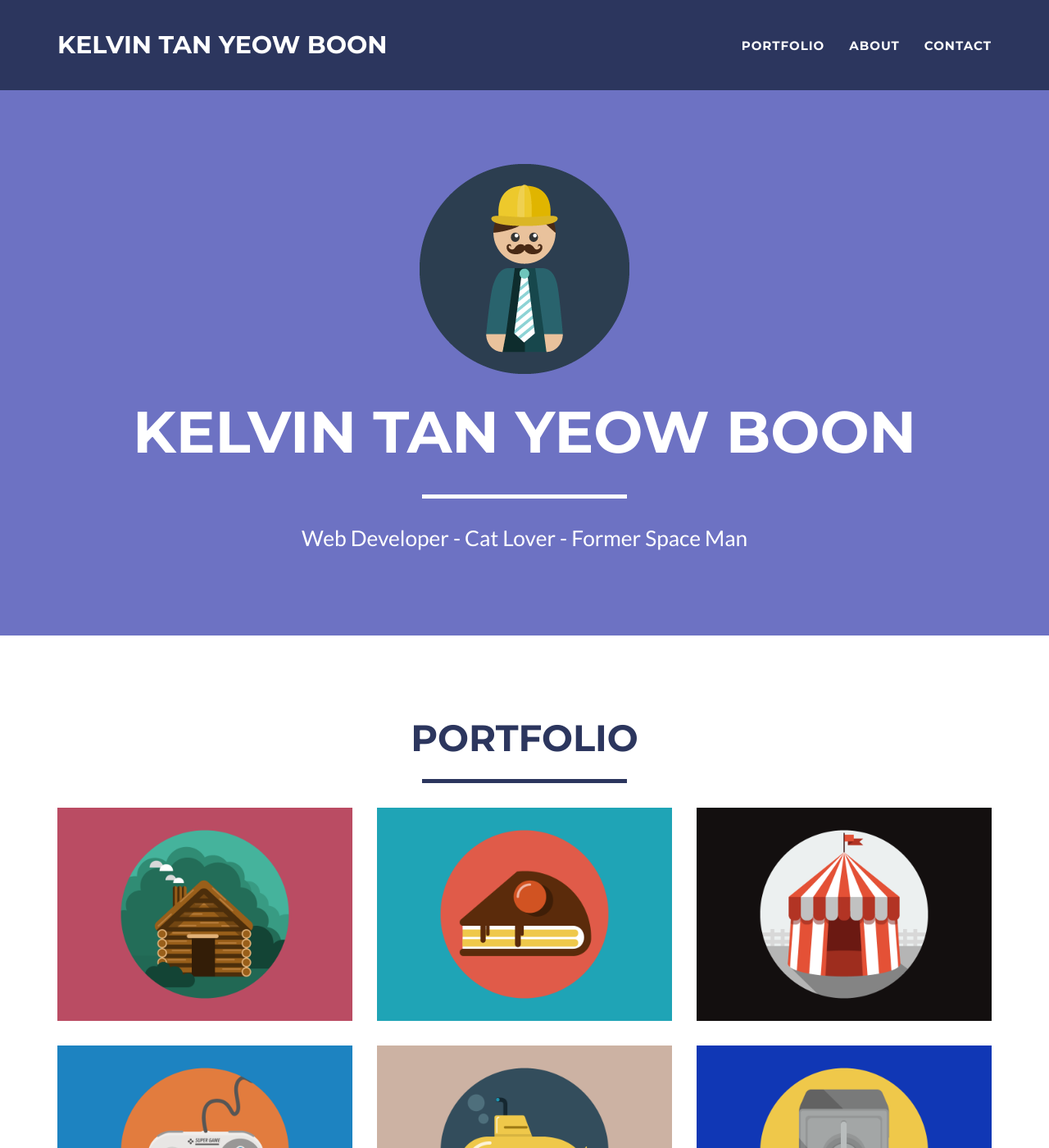
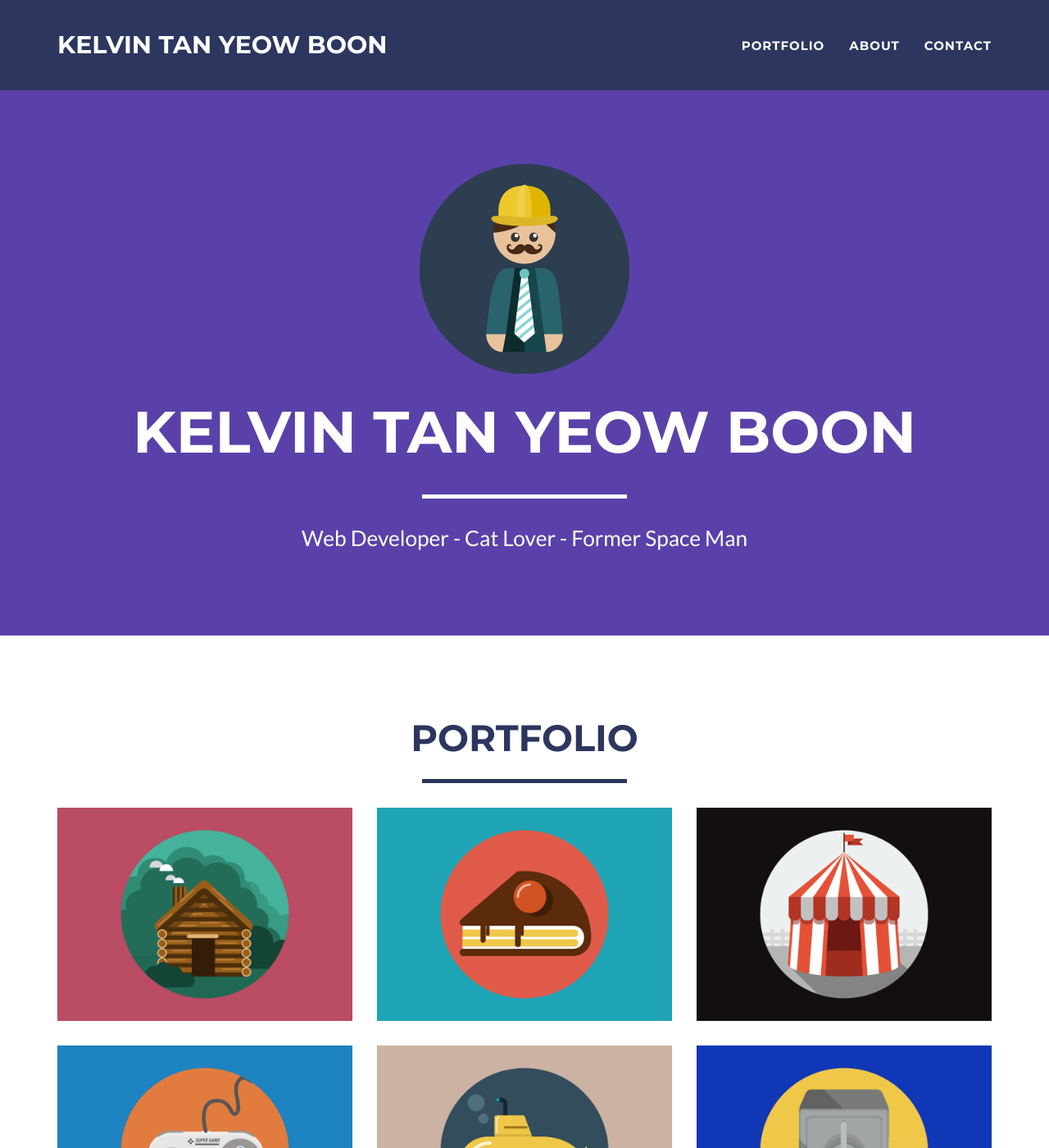
Before and after one commit to kelvintyb/kelvintyb.github.io, a Jekyll site: the page built from index.html, in a window 1280 px wide and 1400 px high. Shown: the whole window at 82% size. Built offline with Jekyll 4.4.1, drawn with Linux system fonts in a browser that asks for light colours.

Commit message:
change color scheme

```diff
--- a/_config.yml
+++ b/_config.yml
@@ -24,7 +24,7 @@ disqus_shortname: myshortname
 
 # Color settings (hex-codes without the leading hash-tag)
 color:
-  primary: 6D72C3 #6D72C3
+  primary: 5941A9 #6D72C3
   primary-rgb: "109,114,195" #"128,179,255"
   secondary: 2C365E #5941A9
   secondary-dark: 514F59 #2F131E
```
